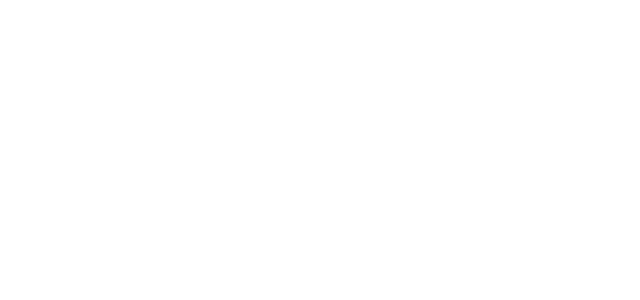
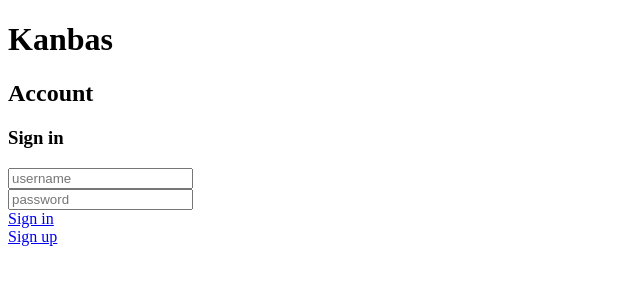
Before and after one commit to AofeiLi-code/kanbas-react-web-app, a React (Create React App) app: page /Labs#/Kanbas/Account/Signin in a window 1280 px wide. Before the commit this address had no page. Shown: the top 300 px of the page, without its empty margins (0-640 px from the left). Built offline with nearby package versions, Linux system fonts and the light colour scheme.

Commit message:
Kanbas Account Function Update

```diff
--- a/src/App.tsx
+++ b/src/App.tsx
@@ -1,12 +1,14 @@
 import Labs from "./Labs";
-import { HashRouter, Route, Routes, Navigate } from "react-router-dom";
+import Kanbas from "./Kanbas";
+import { HashRouter, Navigate, Route, Routes } from "react-router-dom";
 export default function App() {
  return (
   <HashRouter>
    <div>
     <Routes>
-          <Route path="/" element={<Navigate to="Labs" />} />
+     <Route path="/" element={<Navigate to="Kanbas"/>}/>
      <Route path="/Labs/*" element={<Labs />} />
+     <Route path="/Kanbas/*" element={<Kanbas />} />
     </Routes>
    </div>
   </HashRouter>
--- /dev/null
+++ b/src/Kanbas/Account/Signin.tsx
@@ -0,0 +1,12 @@
+import { Link } from "react-router-dom";
+export default function Signin() {
+  return (
+    <div id="wd-signin-screen">
+      <h3>Sign in</h3>
+      <input className="wd-username" placeholder="username" /> <br />
+      <input className="wd-password" placeholder="password" type="password" /> <br />
+      <Link  id="wd-signin-btn"
+             to="/Kanbas/Account/Profile"> Sign in </Link> <br />
+      <Link  id="wd-signup-link" to="/Kanbas/Account/Signup">Sign up</Link>
+    </div>
+);}
--- /dev/null
+++ b/src/Kanbas/Account/Signup.tsx
@@ -0,0 +1,13 @@
+import React from "react";
+import { Link } from "react-router-dom";
+export default function Signup() {
+  return (
+    <div id="wd-signup-screen">
+      <h3>Sign up</h3>
+      <input placeholder="username" className="wd-username" /><br/>
+      <input placeholder="password" type="password" className="wd-password" /><br/>
+      <input placeholder="verify password" type="password" className="wd-password-verify" /><br/>
+      <Link  to="/Kanbas/Account/Profile" > Sign up </Link><br />
+      <Link  to="/Kanbas/Account/Signin" >Sign in</Link>
+    </div>
+);}
--- /dev/null
+++ b/src/Kanbas/Account/index.tsx
@@ -0,0 +1,16 @@
+import { Routes, Route, Navigate } from "react-router";
+import Profile from "./profile";
+import Signin from "./Signin";
+import Signup from "./Signup";
+export default function Account() {
+  return (
+    <div id="wd-account-screen">
+      <h2>Account</h2>
+      <Routes>
+        <Route path="/" element={<Navigate to="/Kanbas/Account/Signin" />} />
+        <Route path="/Signin" element={<Signin />} />
+        <Route path="/Profile" element={<Profile />} />
+        <Route path="/Signup" element={<Signup />} />
+      </Routes>
+    </div>
+);}
--- /dev/null
+++ b/src/Kanbas/Account/profile.tsx
@@ -0,0 +1,21 @@
+import { Link } from "react-router-dom";
+export default function Profile() {
+  return (
+    <div id="wd-profile-screen">
+      <h3>Profile</h3>
+      <input defaultValue="alice" placeholder="username" className="wd-username"/><br/>
+      <input defaultValue="123"   placeholder="password" type="password"
+             className="wd-password" /><br/>
+      <input defaultValue="Alice" placeholder="First Name" id="wd-firstname" /><br/>
+      <input defaultValue="Wonderland" placeholder="Last Name" id="wd-lastname" /><br/>
+      <input defaultValue="2000-01-01" type="date" id="wd-dob" /><br/>
+      <input defaultValue="alice@wonderland" type="email" id="wd-email" /><br/>
+      <select defaultValue="FACULTY" id="wd-role">
+        <option value="USER">User</option>
+        <option value="ADMIN">Admin</option>
+        <option value="FACULTY">Faculty</option>
+        <option value="STUDENT">Student</option>
+      </select><br/>
+      <Link to="/Kanbas/Account/Signin" >Sign out</Link>
+    </div>
+);}
--- /dev/null
+++ b/src/Kanbas/index.tsx
@@ -0,0 +1,12 @@
+import { Routes, Route, Navigate } from "react-router";
+import Account from "./Account";
+export default function Kanbas() {
+  return (
+    <div id="wd-kanbas">
+      <h1>Kanbas</h1>
+      <Routes>
+        <Route path="/" element={<Navigate to="Account" />} />
+        <Route path="/Account/*" element={<Account />} />
+      </Routes>
+    </div>
+);}
--- a/src/Labs/TOC.tsx
+++ b/src/Labs/TOC.tsx
@@ -6,7 +6,8 @@ export default function TOC() {
         <li><Link to="/Labs">Labs</Link></li>
         <li><Link to="/Labs/Lab1">Lab 1</Link></li>
         <li><Link to="/Labs/Lab2">Lab 2</Link></li>
-        <li><Link to="/Labs/Lab3">Lab 3</Link></li>
+            <li><Link to="/Labs/Lab3">Lab 3</Link></li>
+            <li><Link to="/Kanbas">Kanbas</Link></li>
       </ul>
     );
   }
```
Lines whose indentation alone changed are shown as unchanged.
